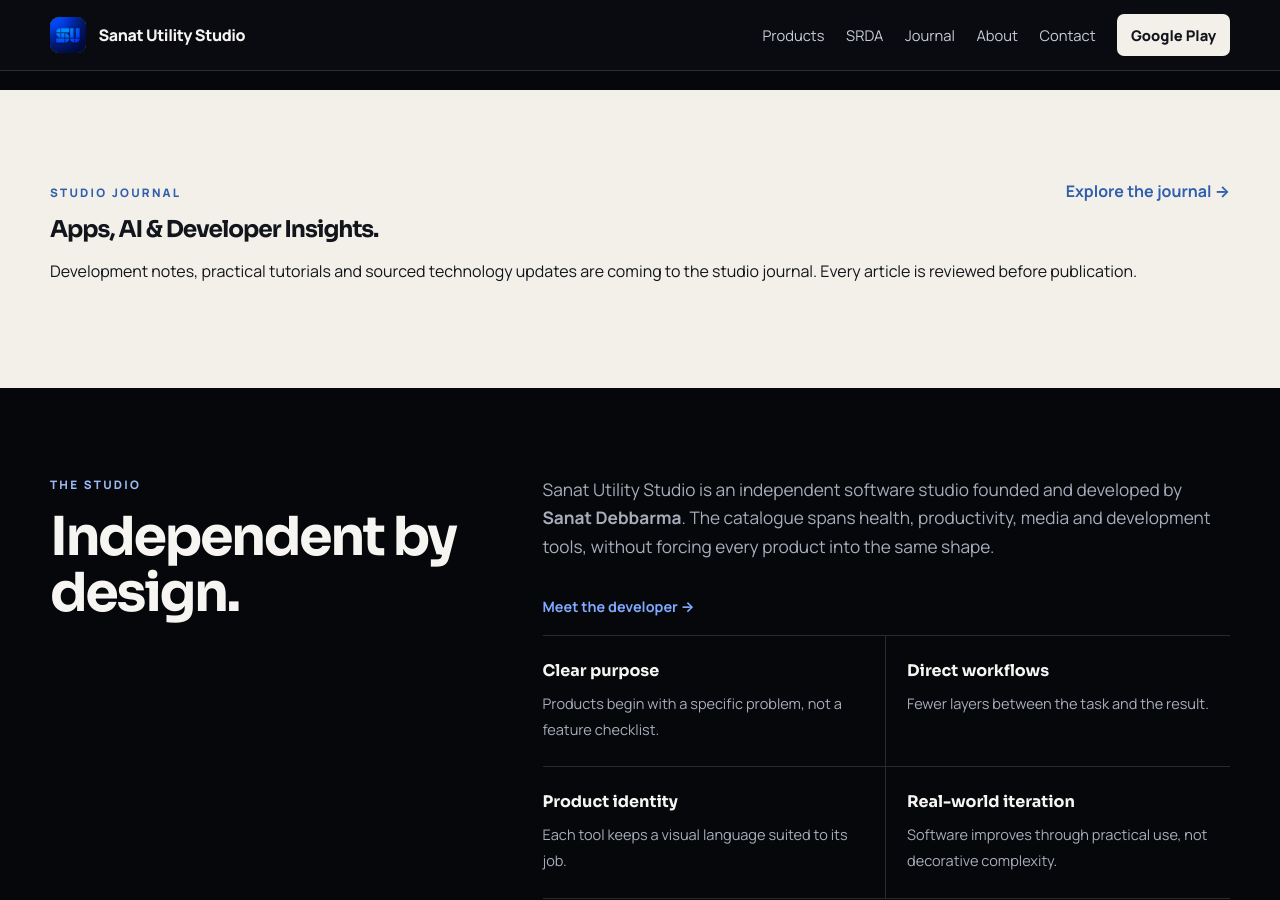
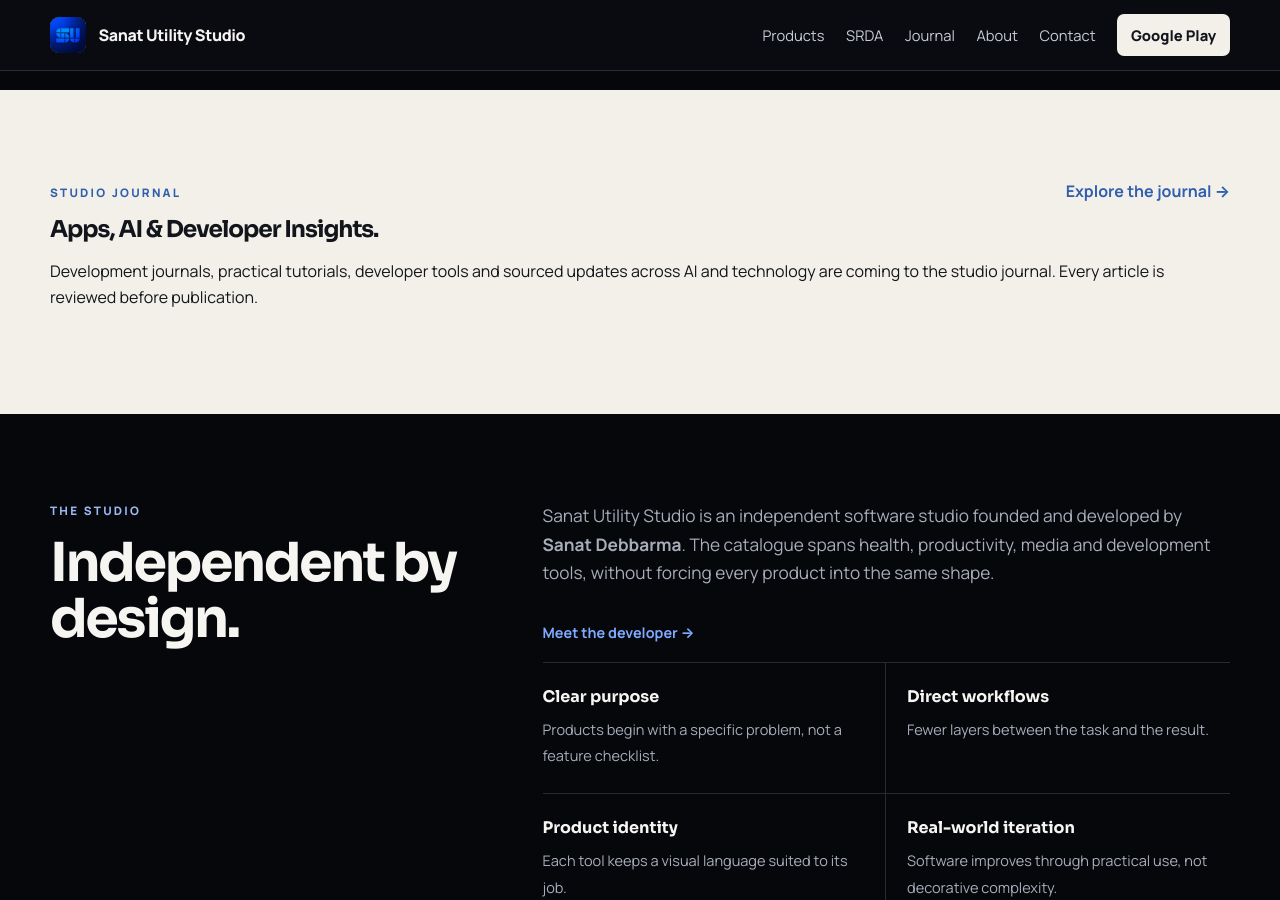
Before and after one commit to sanatutilitystudio/sanatutilitystudio.github.io, a Jekyll site: the page built from index.html, in a window 1280 px wide and 900 px high, scrolled down 1807 px. Built offline with Jekyll 4.4.1, drawn with Linux system fonts in a browser that asks for light colours; some of the changed text lies outside the part shown.

Commit message:
Editorial: natural punctuation and broader tech coverage (index.html)

```diff
--- a/index.html
+++ b/index.html
@@ -17,7 +17,7 @@
 <header class="site-header"><div class="container nav-wrap"><a class="brand" href="#top" aria-label="Sanat Utility Studio home"><img class="brand-mark" src="assets/studio-icon.png" alt="" width="36" height="36"><span>Sanat Utility Studio</span></a><button class="nav-toggle" type="button" aria-expanded="false" aria-controls="site-nav">Menu</button><nav id="site-nav" class="site-nav" aria-label="Primary navigation"><a href="#products">Products</a><a href="sanat-relay.html">SRDA</a><a href="/blog/">Journal</a><a href="#about">About</a><a href="#contact">Contact</a><a class="button button-small" href="https://play.google.com/store/apps/dev?id=5307424891002541633" target="_blank" rel="noopener">Google Play</a></nav></div></header>
 <main id="top">
 <section class="studio-hero"><div class="container studio-hero-grid"><div><div class="studio-kicker">Independent software studio</div><h1>Small software.<br>Specific jobs.</h1><p class="studio-lede">Sanat Utility Studio builds focused tools for health, media, productivity and everyday digital work. Each product starts with one useful job and stays close to it.</p><div class="studio-actions"><a class="button" href="#products">Explore products</a><a class="button button-secondary" href="https://play.google.com/store/apps/dev?id=5307424891002541633" target="_blank" rel="noopener">View Android apps</a></div></div><aside class="studio-index" aria-label="Studio overview"><div class="studio-index-title"><span>Studio index</span><span>2026</span></div><div class="studio-metric"><strong>08</strong><span>products across Android, Windows and experimental work</span></div><div class="studio-metric"><strong>03</strong><span>Android apps currently available on Google Play</span></div><div class="studio-metric"><strong>03</strong><span>Windows tools for media and development workflows</span></div><div class="studio-metric"><strong>01</strong><span>music product currently in development</span></div><p class="studio-signoff">Designed and developed independently by Sanat Debbarma.</p></aside></div></section>
-<section id="products" class="catalogue-section"><div class="container"><div class="catalogue-heading"><div><p class="eyebrow">Products</p><h2>One studio.<br>Different jobs.</h2></div><p>Mobile utilities, creator tools and desktop software—each with its own visual identity, connected by the same preference for focused workflows and practical use.</p></div><div class="catalogue-list" aria-label="Product catalogue">
+<section id="products" class="catalogue-section"><div class="container"><div class="catalogue-heading"><div><p class="eyebrow">Products</p><h2>One studio.<br>Different jobs.</h2></div><p>Mobile utilities, creator tools and desktop software, each with its own visual identity and a shared focus on practical use.</p></div><div class="catalogue-list" aria-label="Product catalogue">
 <a class="catalogue-row tone-green" href="kcallog.html"><span class="catalogue-no">01</span><img class="catalogue-icon" src="assets/kcallog.png" alt="KCalLog"><span class="catalogue-name">KCalLog</span><span class="catalogue-job">Calorie, macro and nutrition tracking</span><span class="catalogue-platform">Android</span><span class="catalogue-status">Live</span><span class="catalogue-arrow">→</span></a>
 <a class="catalogue-row tone-blue" href="kilopic.html"><span class="catalogue-no">02</span><img class="catalogue-icon" src="assets/kilopic.png" alt="KiloPic"><span class="catalogue-name">KiloPic</span><span class="catalogue-job">Resize and compress images</span><span class="catalogue-platform">Android</span><span class="catalogue-status">Live</span><span class="catalogue-arrow">→</span></a>
 <a class="catalogue-row tone-blue" href="formal-letter-maker.html"><span class="catalogue-no">03</span><img class="catalogue-icon" src="assets/formal-letter-maker.png" alt="Formal Letter Maker"><span class="catalogue-name">Formal Letter Maker</span><span class="catalogue-job">Structured formal letters and PDF export</span><span class="catalogue-platform">Android</span><span class="catalogue-status">Live</span><span class="catalogue-arrow">→</span></a>
@@ -39,7 +39,7 @@
 {% endif %}
 <div class="journal-grid">{% for post in site.posts limit:3 %}{% if post.url != hero_post.url %}{% include article-card.html post=post %}{% endif %}{% endfor %}</div>
 {% else %}
-<p class="journal-home-intro">Development notes, practical tutorials and sourced technology updates are coming to the studio journal. Every article is reviewed before publication.</p>
+<p class="journal-home-intro">Development journals, practical tutorials, developer tools and sourced updates across AI and technology are coming to the studio journal. Every article is reviewed before publication.</p>
 {% endif %}
 </div></section>
 <section id="about" class="studio-principles"><div class="container principles-grid"><div><p class="eyebrow">The studio</p><h2>Independent by design.</h2></div><div><p class="principles-copy">Sanat Utility Studio is an independent software studio founded and developed by <strong>Sanat Debbarma</strong>. The catalogue spans health, productivity, media and development tools, without forcing every product into the same shape.</p><p><a class="journal-text-link" href="/about-developer/">Meet the developer →</a></p><div class="principle-list"><div class="principle"><strong>Clear purpose</strong><span>Products begin with a specific problem, not a feature checklist.</span></div><div class="principle"><strong>Direct workflows</strong><span>Fewer layers between the task and the result.</span></div><div class="principle"><strong>Product identity</strong><span>Each tool keeps a visual language suited to its job.</span></div><div class="principle"><strong>Real-world iteration</strong><span>Software improves through practical use, not decorative complexity.</span></div></div></div></div></section>
```
